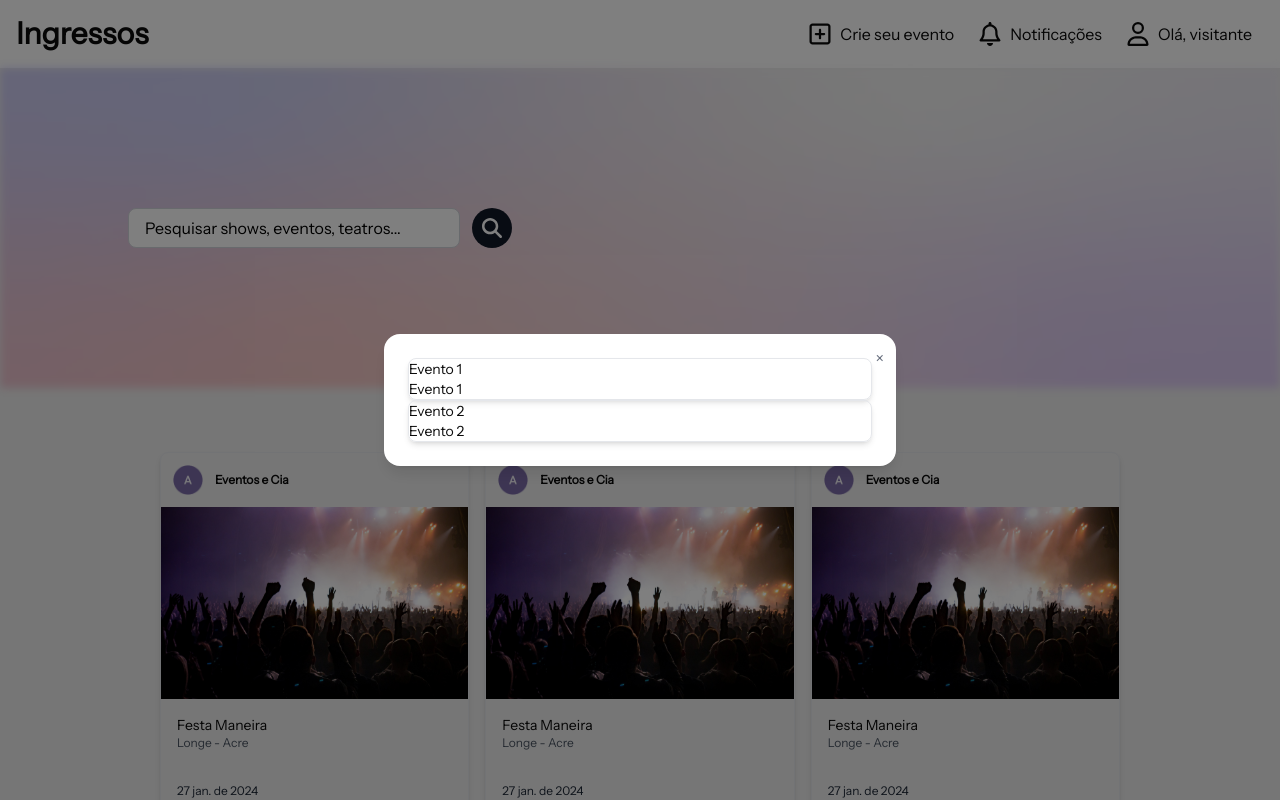
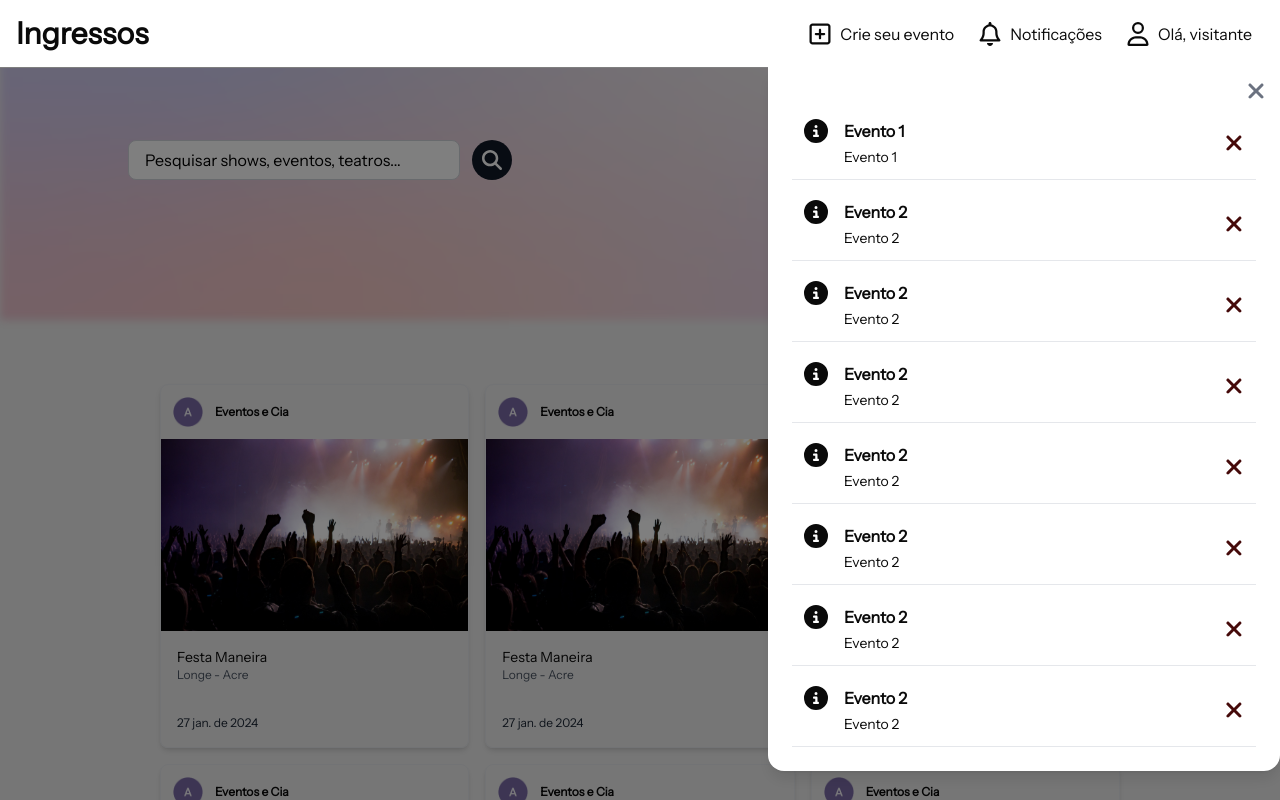
Before and after one commit to isdavidd/APS-Venda-de-Ingressos, a Next.js app in the folder event-front-end/: page / in a window 1280 px wide. Both pictures are taken after a click on the button "Notificações". Shown: the top 800 px of the page. Built offline with nearby package versions, Linux system fonts and the light colour scheme.

Commit message:
estilização do modal de notifications

```diff
--- a/event-front-end/src/components/header/index.tsx
+++ b/event-front-end/src/components/header/index.tsx
@@ -1,33 +1,56 @@
-'use client'
-import React, { useState } from "react";
-import { faBell, faPlusSquare, faUser } from '@fortawesome/free-regular-svg-icons'
-import IconText from '../icon-text'
-import { useRouter } from "next/navigation";
-import NotificationModal from "../notifications";
-import { Notification } from "../notification-item";
-
-
-
+'use client';
+import React, { useState } from 'react';
+import {
+    faBell,
+    faPlusSquare,
+    faUser,
+} from '@fortawesome/free-regular-svg-icons';
+import IconText from '../icon-text';
+import { useRouter } from 'next/navigation';
+import NotificationModal from '../notifications';
+import { Notification } from '../notification-item';
 
 const Header = () => {
     const router = useRouter();
     const [isModalOpen, setIsModalOpen] = useState(false);
-    const mockNotifications: Array<Notification> =
-        [
-            { id: 1, title: 'Evento 1', description: 'Evento 1' },
-            { id: 2, title: 'Evento 2', description: 'Evento 2' },
-        ]
+    const mockNotifications: Array<Notification> = [
+        { id: 1, title: 'Evento 1', description: 'Evento 1' },
+        { id: 2, title: 'Evento 2', description: 'Evento 2' },
+        { id: 2, title: 'Evento 2', description: 'Evento 2' },
+        { id: 2, title: 'Evento 2', description: 'Evento 2' },
+        { id: 2, title: 'Evento 2', description: 'Evento 2' },
+        { id: 2, title: 'Evento 2', description: 'Evento 2' },
+        { id: 2, title: 'Evento 2', description: 'Evento 2' },
+        { id: 2, title: 'Evento 2', description: 'Evento 2' },
+    ];
     return (
-        <div className='bg-white p-4 z-10 flex'>
-            <h1 className='text-3xl font-extrabold'>Ingressos</h1>
-            <div className='flex items-center justify-end w-full'>
-                <IconText text='Crie seu evento' icon={faPlusSquare} onClick={() => router.push('/create-event')} />
-                <IconText text='Notificações' icon={faBell} onClick={() => setIsModalOpen(!isModalOpen)} />
-                <IconText text='Olá, visitante' icon={faUser} onClick={() => router.push('/user')} />
+        <div className="bg-white p-4 z-10 flex fixed w-full">
+            <h1 className="text-3xl font-extrabold">Ingressos</h1>
+            <div className="flex items-center justify-end w-full">
+                <IconText
+                    text="Crie seu evento"
+                    icon={faPlusSquare}
+                    onClick={() => router.push('/create-event')}
+                />
+                <IconText
+                    text="Notificações"
+                    icon={faBell}
+                    onClick={() => setIsModalOpen(!isModalOpen)}
+                />
+                <IconText
+                    text="Olá, visitante"
+                    icon={faUser}
+                    onClick={() => router.push('/user')}
+                />
             </div>
-            {isModalOpen && <NotificationModal listNotifications={mockNotifications} />}
+            {isModalOpen && (
+                <NotificationModal
+                    onClickClose={() => setIsModalOpen(false)}
+                    listNotifications={mockNotifications}
+                />
+            )}
         </div>
-    )
-}
+    );
+};
 
-export default Header
+export default Header;
--- a/event-front-end/src/components/icon-text/index.tsx
+++ b/event-front-end/src/components/icon-text/index.tsx
@@ -1,7 +1,6 @@
 import { FontAwesomeIcon } from '@fortawesome/react-fontawesome';
 import { IconDefinition } from '@fortawesome/fontawesome-common-types';
 import { FC } from 'react';
-import Link from 'next/link';
 
 interface IconTextProps {
     icon: IconDefinition;
--- a/event-front-end/src/components/notification-item/index.tsx
+++ b/event-front-end/src/components/notification-item/index.tsx
@@ -1,22 +1,36 @@
-import React from 'react'
+import { faCircleInfo, faClose } from '@fortawesome/free-solid-svg-icons';
+import { FontAwesomeIcon } from '@fortawesome/react-fontawesome';
+import React from 'react';
 
 export interface Notification {
     title: string;
     id: number;
     description: string;
-};
+}
 
 interface NotificationItemProps {
     item: Notification;
-};
+}
 
 const NotificationItem = ({ item }: NotificationItemProps) => {
     return (
-        <div key={item.id} className='border rounded-lg shadow-md shadow-gray-350'>
-            <h3 className='text-sm'>{item.title}</h3>
-            <p className='text-sm'>{item.description}</p>
+        <div
+            key={item.id}
+            className="border-b shadow-gray-350 flex flex-row items-start gap-4 p-3 justify-between"
+        >
+            <FontAwesomeIcon icon={faCircleInfo} className="h-6 w-6" />
+            <div className="flex flex-col gap-1 w-full">
+                <h3 className="text-md font-bold">{item.title}</h3>
+                <p className="text-sm">{item.description}</p>
+            </div>
+            <FontAwesomeIcon
+                aria-label="Close"
+                onClick={() => console.log(`Apagar ${item.id}`)}
+                icon={faClose}
+                className="text-red-950 hover:text-red-900 h-6 w-6 self-center"
+            />
         </div>
-    )
+    );
 };
 
-export default NotificationItem
+export default NotificationItem;
--- a/event-front-end/src/components/notifications/index.tsx
+++ b/event-front-end/src/components/notifications/index.tsx
@@ -1,35 +1,37 @@
-import React from 'react'
+import React from 'react';
 import NotificationItem, { Notification } from '../notification-item';
+import { faClose } from '@fortawesome/free-solid-svg-icons';
+import { FontAwesomeIcon } from '@fortawesome/react-fontawesome';
 
 interface NotificationModalProps {
     listNotifications: Notification[];
+    onClickClose: () => void;
 }
 
-
-const NotificationModal = ({ listNotifications }: NotificationModalProps) => {
+const NotificationModal = ({
+    listNotifications,
+    onClickClose,
+}: NotificationModalProps) => {
     return (
-    <div className="fixed inset-0 flex items-center justify-center bg-black bg-opacity-50 z-50">
-  <div className="bg-white rounded-2xl shadow-lg p-6 max-w-lg w-full transform transition-all duration-300 scale-100">
-    <button
-      className="absolute top-3 right-3 text-gray-500 hover:text-gray-700 transition duration-200"
+        <div className="fixed inset-0 flex items-start justify-end bg-black bg-opacity-50 z-50 mt-[4.2rem]">
+            <div className="bg-white rounded-b-2xl shadow-lg p-6 max-w-lg w-full transform transition-all duration-300 scale-100">
+                <FontAwesomeIcon
                     aria-label="Close"
-    >
-      &times;
-    </button>
+                    onClick={onClickClose}
+                    icon={faClose}
+                    className="absolute top-3 right-3 text-gray-500 hover:text-gray-700 transition duration-200 h-6 w-6"
+                />
+                <div className="flex flex-col gap-2 pt-4">
                     {listNotifications.map((notification) => (
-        <NotificationItem item={notification} />))}
-
+                        <NotificationItem
+                            key={notification.id}
+                            item={notification}
+                        />
+                    ))}
                 </div>
             </div>
+        </div>
+    );
+};
 
-
-
-   /* <div className="bg-white rounded-2xl shadow-lg p-6 max-w-lg w-full transform transition-all duration-300 scale-100">
-      {listNotifications.map((notification) => (
-        <NotificationItem item={notification} />))}
-    </div>
-    */
-  )
-}
-
-export default NotificationModal
+export default NotificationModal;
```
Lines whose indentation alone changed are shown as unchanged.
